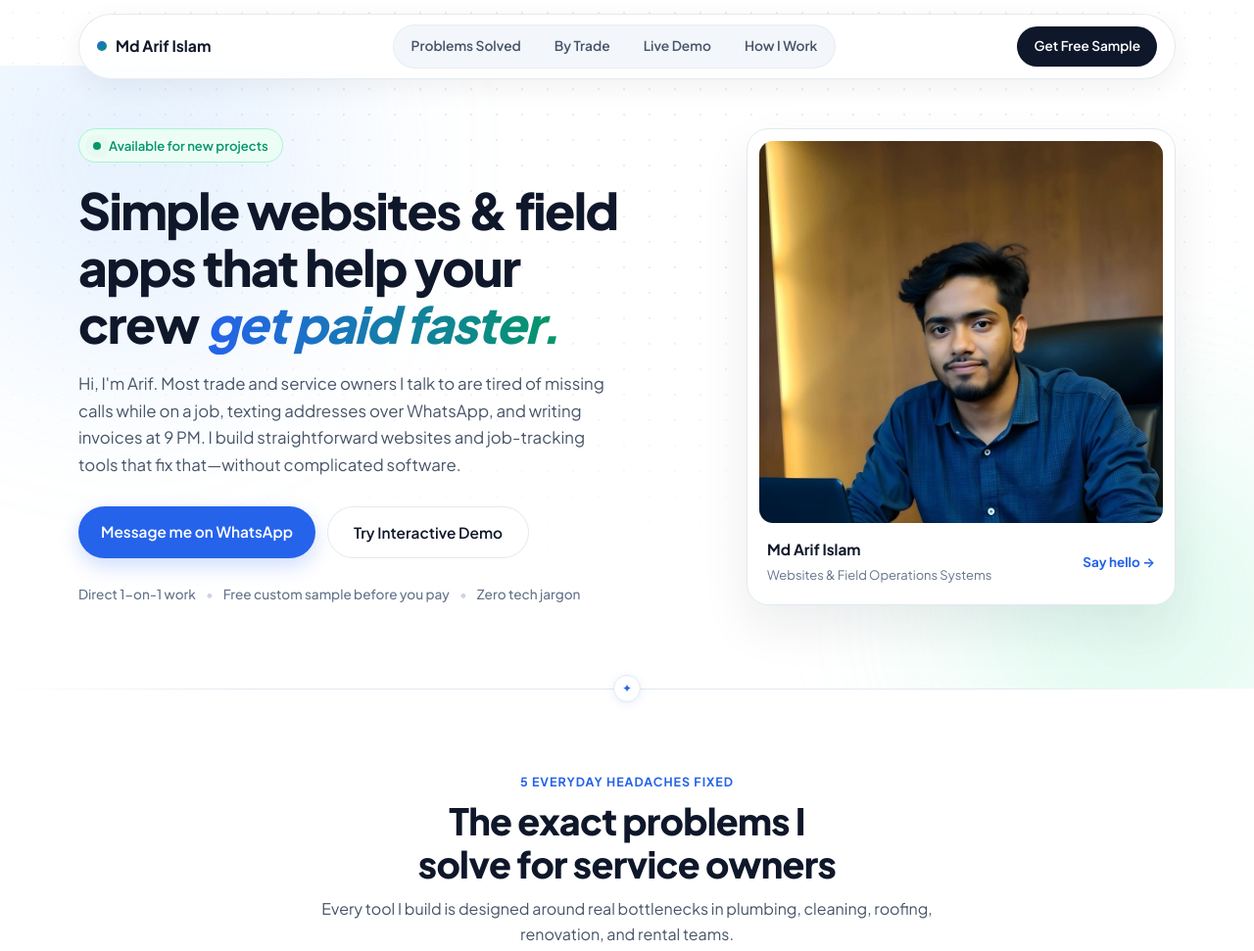
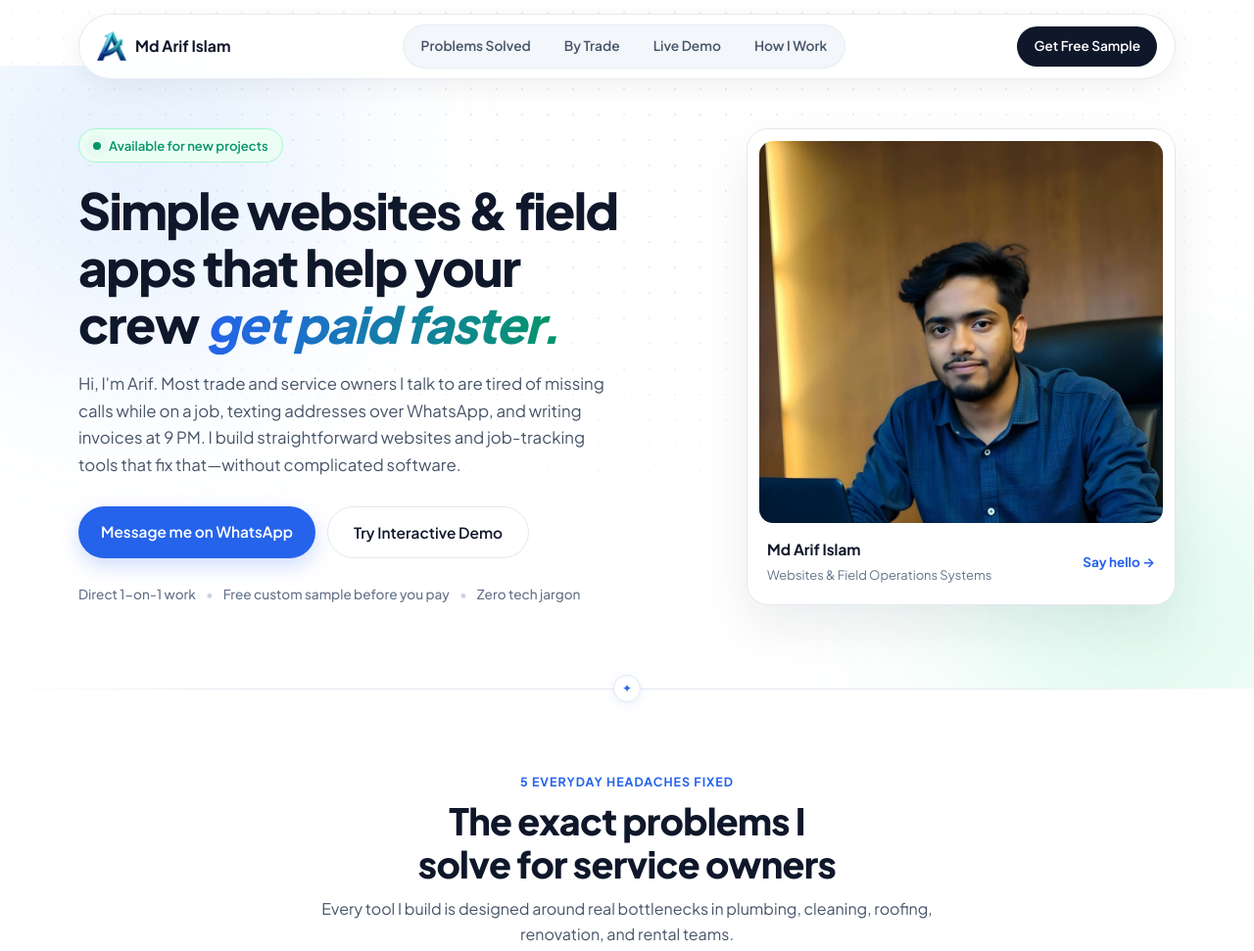
Before and after one commit to sn-arif/sn-arif.github.io, a plain HTML site: page index.html in a window 1280 px wide. Shown: the top 971 px of the page at 98% size. Drawn offline with Linux system fonts and the light colour scheme.

Commit message:
Add transparent A-arrow brand logo to navbar and favicon

```diff
--- a/index.html
+++ b/index.html
@@ -4,11 +4,12 @@
   <meta charset="UTF-8" />
   <meta name="viewport" content="width=device-width, initial-scale=1.0" />
   <title>Md Arif Islam — Websites &amp; Field Apps for Service Businesses</title>
+  <link rel="icon" type="image/png" href="logo.png" />
   <meta name="description" content="Helping plumbing, cleaning, roofing, renovation, real estate, and car rental owners get more local calls and manage jobs &amp; instant invoices without paperwork." />
   <link rel="preconnect" href="https://fonts.googleapis.com" />
   <link rel="preconnect" href="https://fonts.gstatic.com" crossorigin />
   <link href="https://fonts.googleapis.com/css2?family=Plus+Jakarta+Sans:wght@400;500;600;700;800&display=swap" rel="stylesheet" />
-  <link rel="stylesheet" href="styles.css?v=9" />
+  <link rel="stylesheet" href="styles.css?v=10" />
 </head>
 <body>
   <div class="dot-grid-bg" aria-hidden="true"></div>
@@ -17,7 +18,7 @@
   <header class="navbar" id="navbar">
     <div class="container nav-inner">
       <a href="#" class="brand">
-        <span class="brand-dot"></span>
+        <img src="logo.png" alt="Arif Logo" class="brand-logo" />
         <span class="brand-name" data-config="brandName">Md Arif Islam</span>
       </a>
 
@@ -525,6 +526,6 @@
     </div>
   </footer>
 
-  <script src="script.js?v=9"></script>
+  <script src="script.js?v=10"></script>
 </body>
 </html>
--- a/styles.css
+++ b/styles.css
@@ -80,11 +80,11 @@ body {
   font-size: 0.98rem;
 }
 
-.brand-dot {
-  width: 10px;
-  height: 10px;
-  border-radius: 50%;
-  background: linear-gradient(135deg, var(--primary), var(--emerald));
+.brand-logo {
+  width: 30px;
+  height: 30px;
+  object-fit: contain;
+  display: block;
 }
 
 .nav-pill {
```
Also changed, not shown: logo.png (added).
